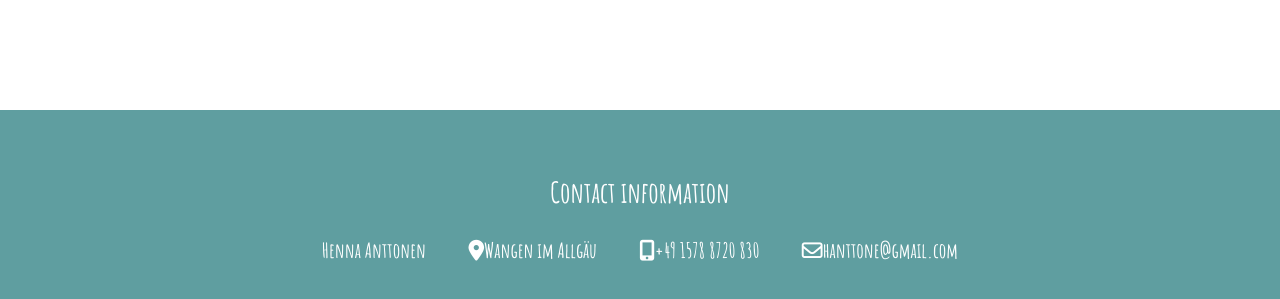
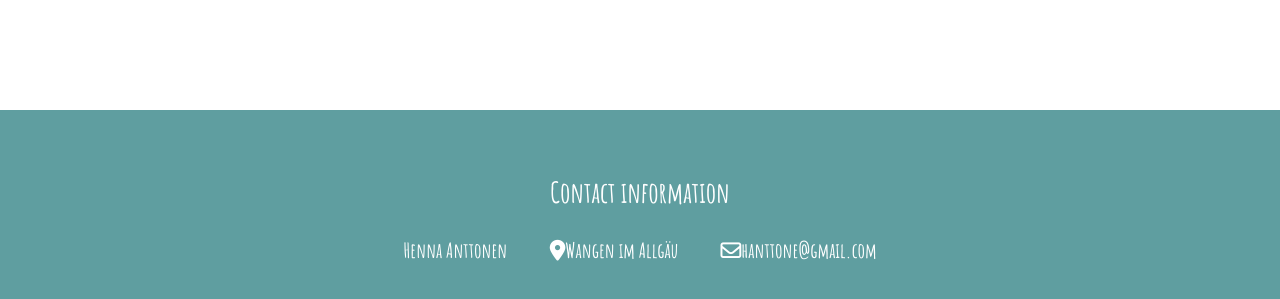
Before and after one commit to Hanttone/Hanttone.Homepage.io, a plain HTML site: page index.html in a window 1280 px wide. Shown: the part 2135-2434 px from the top of the page. Drawn offline with Linux system fonts and the light colour scheme.

Commit message:
Update index.html

```diff
--- a/index.html
+++ b/index.html
@@ -64,9 +64,6 @@
             <p><i class="fas fa-map-marker-alt"></i>Wangen im Allgäu</p>
         </div>
         <div class = "info">
-            <p><i class="fas fa-mobile-alt"></i>+49 1578 8720 830</p>
-        </div>
-        <div class = "info">
             <p><i class="far fa-envelope"></i>hanttone@gmail.com</p>
         </div>
     </footer>
```
